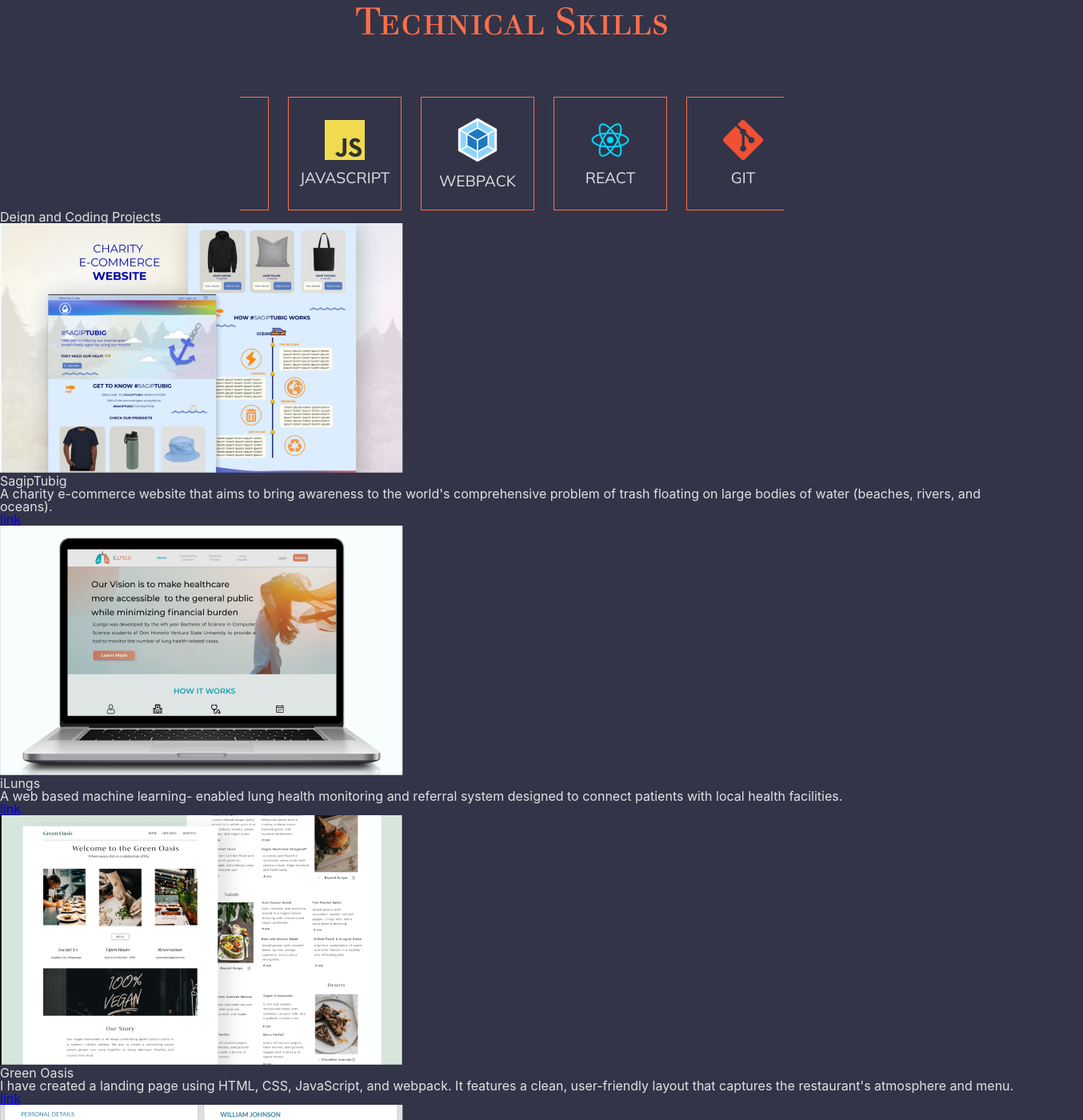
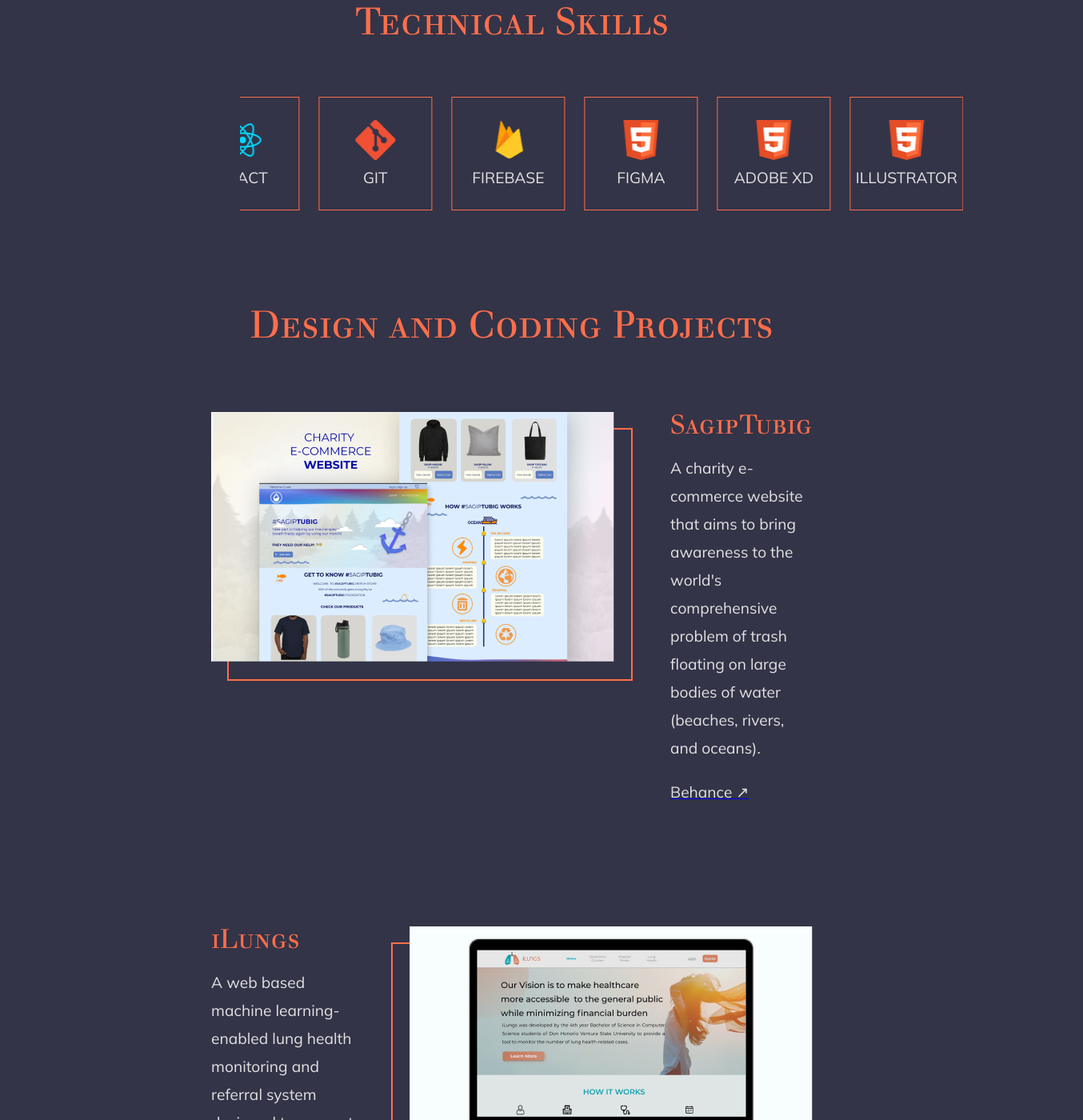
Before and after one commit to acdeguia/acdeguia-portfolio, a React (Create React App) app in the folder portfolio/: page / in a window 1280 px wide. Shown: the part 1140-2540 px from the top of the page at 80% size, 1354 px wide, since content can reach past the window. Built offline with nearby package versions, Linux system fonts and the light colour scheme.

Commit message:
Add styles to projects section

```diff
--- a/portfolio/src/components/Projects.js
+++ b/portfolio/src/components/Projects.js
@@ -1,21 +1,39 @@
-import { projects } from "../data/projects"
+import { projects } from "../data/projects";
 
 function Projects() {
-    return(
-        <section >
-            <h2>Deign and Coding Projects</h2>
+  return (
+    <section className="container projects-section">
+      <h2 className="header_2">Design and Coding Projects</h2>
+      <div className="project-container">
+        {projects.map((project) => (
+          <div
+            className={`project ${project.id % 2 === 0 ? "even" : "odd"}`}
+            key={project.id}
+          >
+            <div className="image-container">
+              <img src={project.src} alt={project.name} />
+              <div
+                className={`proj-box-style${
+                  project.id % 2 === 0 ? "Even" : "Odd"
+                }`}
+              ></div>
+            </div>
             <div>
-                {projects.map((project) => (
-                    <div>
-                        <img src={project.src} alt={project.name}/>
-                        <h3>{project.name}</h3>
-                        <p>{project.description}</p>
-                        <a href={project.link}>link</a>
-                    </div>
-                ))}
+              <h3>{project.name}</h3>
+              <p>{project.description}</p>
+              <a href={project.link}>
+                <p
+                  className={`link${project.id === "1" || project.id === '2' ? "Behance" : "Github"}`}
+                ></p>
+              </a>
+
+
             </div>
-        </section>
-    )
+          </div>
+        ))}
+      </div>
+    </section>
+  );
 }
 
-export default Projects
+export default Projects;
--- a/portfolio/src/data/projects.js
+++ b/portfolio/src/data/projects.js
@@ -6,8 +6,8 @@ import cvapp from '../assets/projects/cvapp.png'
 import memorycard from '../assets/projects/memorycardgame.png'
 
 export const projects = [
-    {id: '1', src:sagiptubig, link:'https://acdeguia.github.io/CV-app/', name:'SagipTubig', description:'A charity e-commerce website that aims to bring awareness to the world\'s comprehensive problem of trash floating on large bodies of water (beaches, rivers, and oceans).'},
-    {id: '2', src:ilungs, link:'https://acdeguia.github.io/CV-app/', name:'iLungs', description:'A web based machine learning- enabled lung health monitoring and referral system designed to connect patients with local health facilities.'},
+    {id: '1', src:sagiptubig, link:'https://www.behance.net/gallery/168306021/SagipTubig-E-commerce-website', name:'SagipTubig', description:'A charity e-commerce website that aims to bring awareness to the world\'s comprehensive problem of trash floating on large bodies of water (beaches, rivers, and oceans).'},
+    {id: '2', src:ilungs, link:'https://www.behance.net/gallery/168294129/IlUNGS-Symptom-Checker-Hospital-Finder', name:'iLungs', description:'A web based machine learning- enabled lung health monitoring and referral system designed to connect patients with local health facilities.'},
     {id: '3', src:greenoasis, link:'https://acdeguia.github.io/CV-app/', name:'Green Oasis', description:'I have created a landing page  using HTML, CSS, JavaScript, and webpack. It features a clean, user-friendly layout that captures the restaurant\'s atmosphere and menu.'},
     {id: '4', src:cvapp, link:'https://acdeguia.github.io/CV-app/', name:'CV Maker', description:'A CV app using React that enables users to easily create and download their CVs in PDF format. It has a user-friendly interface, allowing users to input their personal information, education, and work experience.'},
 ]
--- a/portfolio/src/index.css
+++ b/portfolio/src/index.css
@@ -203,24 +203,25 @@ code {
 .container,
 .vertical,
 .hero-main,
-.left-main, .scroll-arrow, .skills-container, .skill {
+.left-main,
+.scroll-arrow,
+.skills-container,
+.skill,
+.projects-section,
+.project,
+.project div,.project-container {
   display: flex;
 }
 
 .app,
 #root,
-.social-media_links ul, .scroll-arrow, .skills-section, .skill  {
+.social-media_links ul,
+.scroll-arrow,
+.skills-section,
+.skill,
+.projects-section,
+.project div, .project-container {
   flex-direction: column;
-}
-
-
-
-.arrow-container {
-  flex-direction: column;
-}
-
-.arrow-container {
-  width: 30px;
 }
 
 li {
@@ -234,8 +235,6 @@ li {
   color: var(--heading-color);
   font-size: 37.5px;
 }
-
-
 
 .header {
   justify-content: space-between;
@@ -299,7 +298,7 @@ input:checked + .slider:before {
 /* HERO STYLES */
 
 .hero-section {
-margin: 150px 0;
+  margin: 150px 0;
 }
 
 .social-media_links {
@@ -375,9 +374,6 @@ margin: 150px 0;
   color: var(--bg-color);
 }
 
-.image-container {
-  position: relative;
-}
 
 
 .box-style {
@@ -393,7 +389,6 @@ margin: 150px 0;
 .main-hero_right {
   position: relative;
 }
-
 
 @keyframes scrollArrow {
   0% {
@@ -454,12 +449,11 @@ margin: 150px 0;
 .header_2 {
   color: var(--heading-color);
   font-size: 46.88px;
-font-family: "Justus Versalitas";
+  font-family: "Justus Versalitas";
 }
 
 .container {
   padding: 0 300px;
-
 }
 
 .bold {
@@ -468,6 +462,9 @@ font-family: "Justus Versalitas";
   color: var(--heading-color);
 }
 
+.image-container {
+  position: relative;
+}
 
 /* .App {
   max-width: 1800px;
@@ -477,7 +474,8 @@ font-family: "Justus Versalitas";
 /* skills section styles */
 
 .carousel-container {
-  width: 100%;
+  max-width: 1054px;
+  margin: 0 auto;
   overflow: hidden;
 }
 
@@ -488,9 +486,11 @@ font-family: "Justus Versalitas";
 }
 
 .skills-container {
-margin-top: 70px;
-gap: 24px;
-white-space: nowrap;
+  margin-top: 70px;
+  gap: 24px;
+  white-space: nowrap;
+  align-items: center;
+  justify-content: center;
 }
 
 .skill {
@@ -507,14 +507,8 @@ white-space: nowrap;
   text-align: center;
 }
 
-.carousel-container {
-  width: 100%;
-  overflow: hidden;
-}
-
 .skills-container {
   display: flex;
-
   animation: carousel-slide 15s linear infinite;
 }
 
@@ -550,3 +544,71 @@ white-space: nowrap;
   /* Optional: Add transition for smoother visual effect */
   transition: transform 0.3s ease;
 }
+
+/* Project section styles */
+
+.projects-section {
+  margin: 120px 0;
+  align-items: center;
+}
+
+.project-container {
+  margin-top: 85px;
+  gap: 150px;
+}
+
+.project {
+  gap: 70px;
+}
+
+.project div {
+  gap: 20px;
+
+}
+
+.project div h3 {
+  font-size: 33px;
+  font-family: "Justus Versalitas";
+  color: var(--heading-color);
+}
+
+.project div p {
+  font-size: 19.2px;
+font-family: 'Mulish';
+line-height: 35px;
+color: var(--primary-color);
+max-width: 500px;
+}
+
+
+.proj-box-styleOdd {
+  position: absolute;
+  border: 2px solid #ff6e4a;
+  width: 503.219px;
+height: 311.777px;
+  top: 20px;
+  left: 20px;
+  z-index: -1;
+}
+
+.proj-box-styleEven {
+  position: absolute;
+  border: 2px solid #ff6e4a;
+  width: 503.219px;
+height: 311.777px;
+  top: 20px;
+  right: 20px;
+  z-index: -1;
+}
+
+.even {
+  flex-direction: row-reverse;
+}
+
+.linkBehance::before {
+  content: "Behance ↗";
+}
+
+.linkGithub::before {
+  content: "Live ↗";
+}
```
